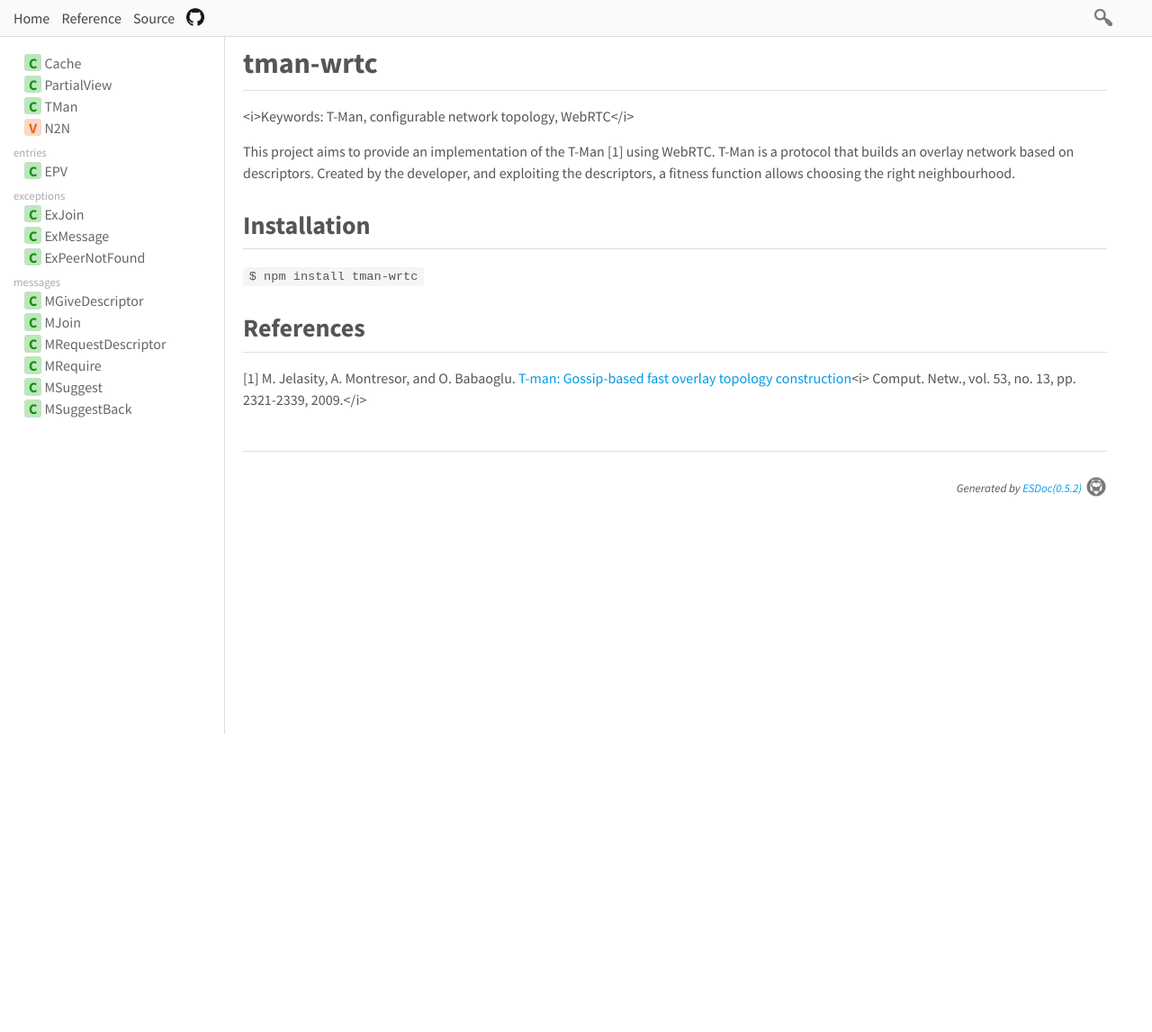
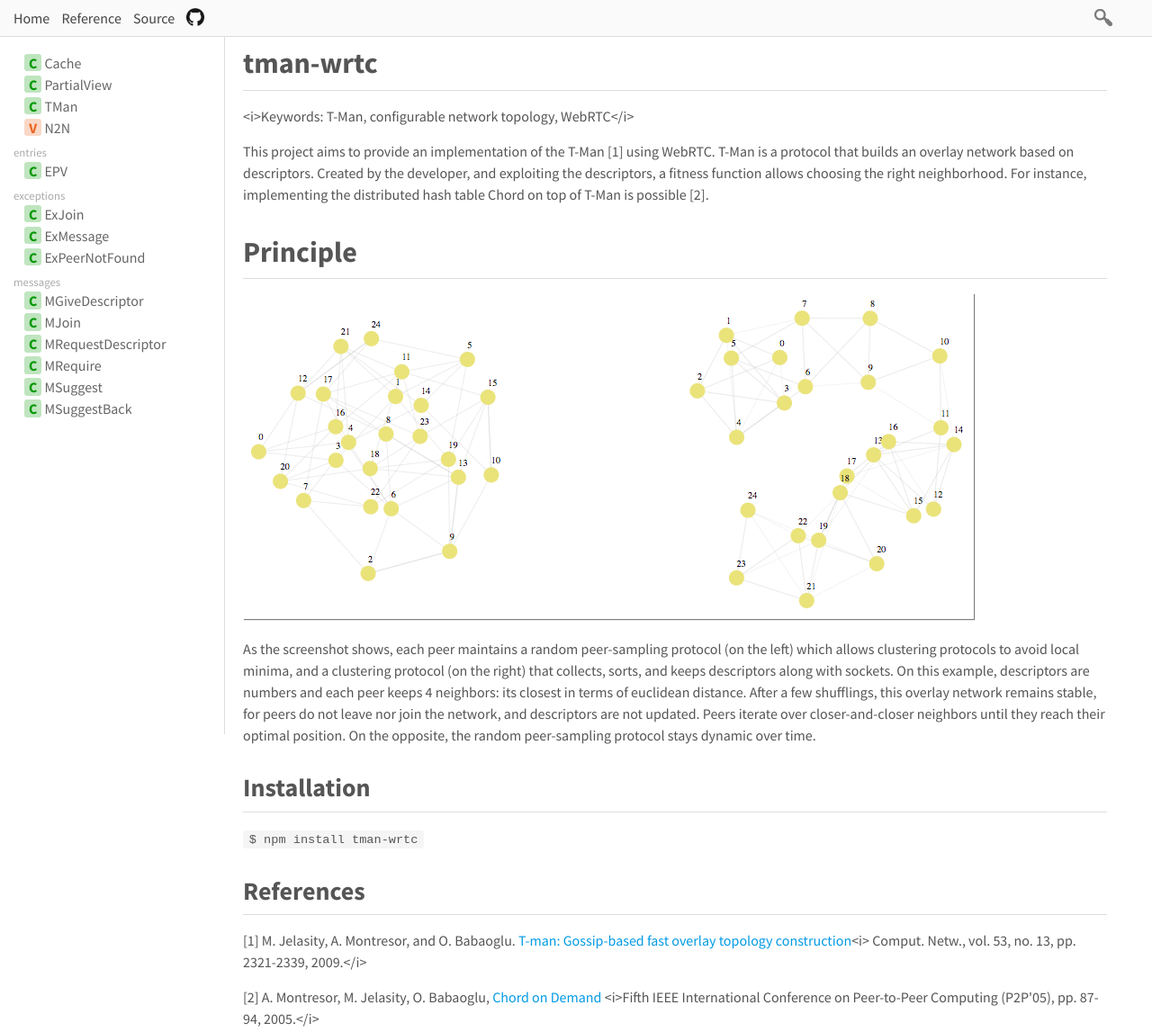
Before and after one commit to RAN3D/tman-wrtc, a website: page index.html in a window 1280 px wide. Shown: the top 1147 px of the page at 90% size. Before the commit the page ends 800 px from the top, so only its background shows below. Drawn offline with Linux system fonts and the light colour scheme.

Commit message:
rebuild gh-pages with docs at 4e0b8b1

```diff
--- a/index.html
+++ b/index.html
@@ -52,14 +52,31 @@
 
 <div class="content" data-ice="content"><div data-ice="index" class="github-markdown"><h1 id="tman-wrtc">tman-wrtc</h1>
 <p>&lt;i&gt;Keywords: T-Man, configurable network topology, WebRTC&lt;/i&gt;</p>
-<p>This project aims to provide an implementation of the T-Man [1] using WebRTC. T-Man
-is a protocol that builds an overlay network based on descriptors. Created by
-the developer, and exploiting the descriptors, a fitness function allows
-choosing the right neighbourhood.</p>
+<p>This project aims to provide an implementation of the T-Man [1] using
+WebRTC. T-Man is a protocol that builds an overlay network based on
+descriptors. Created by the developer, and exploiting the descriptors, a fitness
+function allows choosing the right neighborhood. For instance, implementing
+the distributed hash table Chord on top of T-Man is possible [2].</p>
+<h1 id="principle">Principle</h1>
+<p></p><p>
+    <img src="./img/screenshot.png">
+</p>
+
+<p></p>
+<p>As the screenshot shows, each peer maintains a random peer-sampling protocol (on
+the left) which allows clustering protocols to avoid local minima, and a
+clustering protocol (on the right) that collects, sorts, and keeps descriptors
+along with sockets. On this example, descriptors are numbers and each peer keeps
+4 neighbors: its closest in terms of euclidean distance. After a few shufflings,
+this overlay network remains stable, for peers do not leave nor join the
+network, and descriptors are not updated. Peers iterate over closer-and-closer
+neighbors until they reach their optimal position. On the opposite, the random
+peer-sampling protocol stays dynamic over time.</p>
 <h2 id="installation">Installation</h2>
 <p><code>$ npm install tman-wrtc</code></p>
 <h2 id="references">References</h2>
 <p>[1] M. Jelasity, A. Montresor, and O. Babaoglu. <a href="http://citeseerx.ist.psu.edu/viewdoc/download?doi=10.1.1.217.1149&amp;rep=rep1&amp;type=pdf">T-man: Gossip-based fast overlay topology construction</a>&lt;i&gt; Comput. Netw., vol. 53, no. 13, pp. 2321-2339, 2009.&lt;/i&gt;</p>
+<p>[2] A. Montresor, M. Jelasity, O. Babaoglu, <a href="http://ieeexplore.ieee.org/document/1551024/">Chord on Demand</a> &lt;i&gt;Fifth IEEE International Conference on Peer-to-Peer Computing (P2P&apos;05), pp. 87-94, 2005.&lt;/i&gt;</p>
 </div>
 </div>
 
--- a/package.json
+++ b/package.json
@@ -39,7 +39,7 @@
         "debug": "browserify -r ./lib/tman.js:tman-wrtc --debug > build/tman-wrtc.bundle.debug.js",
         "build": "browserify -r ./lib/tman.js:tman-wrtc > build/tman-wrtc.bundle.js",
         "esdoc": "esdoc && npm run esdoc:example",
-        "esdoc:example": "cp -R ./build ./examples ./docs",
+        "esdoc:example": "cp -R ./build ./examples ./img ./docs",
         "test": "npm run all",
         "all": "npm run debug && npm run build && npm run esdoc"
     },
```
Also changed, not shown: source.html (+14 -14 lines), img/screenshot.png (added).
